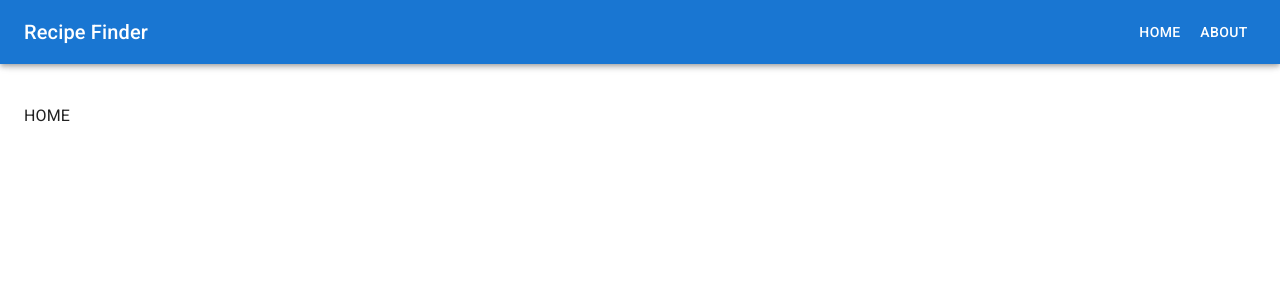
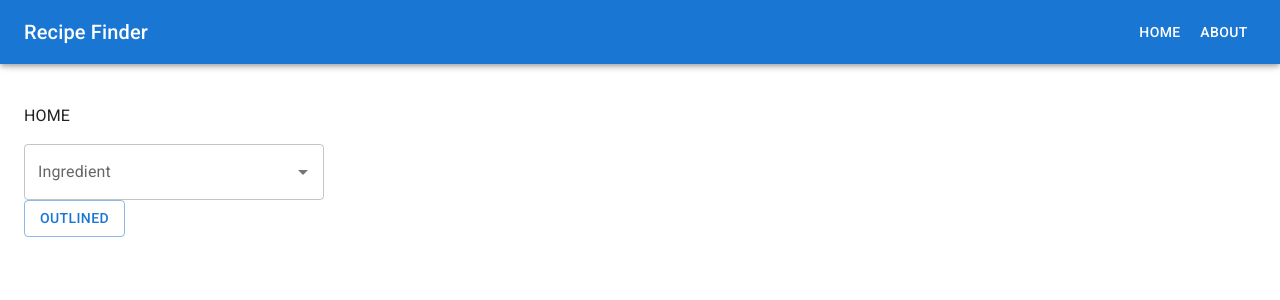
Before and after one commit to keserukristof/recipe-finder, a React (Create React App) app in the folder client/: page / in a window 1280 px wide. Shown: the top 300 px of the page. Built offline with nearby package versions, Linux system fonts and the light colour scheme.

Commit message:
client: started the implementation of the home page

```diff
--- a/client/src/components/pages/home/HomePage/home-page.component.tsx
+++ b/client/src/components/pages/home/HomePage/home-page.component.tsx
@@ -1,7 +1,28 @@
-import { FunctionComponent } from "react";
+import { FunctionComponent, useState } from "react";
+
+import { Button } from '@mui/material';
+
+import { AutocompleteSearch } from "../../../common/AutocompleteSearch/autocomplete-search.component";
 
 export const HomePage: FunctionComponent = () => {
-    return(
-        <p>HOME</p>
+
+    const [selectedValue, setSelectedValue] = useState<string | null>(null);
+
+    const handleSubmit = () => {
+        if (selectedValue) {
+          // Here you can define what should happen when the value is submitted
+          // For example, you could make a API request here
+          console.log(`Submitted value: ${selectedValue}`);
+        } else {
+          console.log('Please select a value before submitting.');
+        }
+      };
+
+    return (
+        <>
+            <p>HOME</p>
+            <AutocompleteSearch label="Ingredient" options={["Red chili flakes", "Black peppercorns", "Paprika", "Chicken Breast"]} onValueChange={setSelectedValue} />
+            <Button variant="outlined" onClick={handleSubmit}>Outlined</Button>
+        </>
     );
 }
```
Also changed, not shown: client/src/components/app-shell/Drawer/drawer.component.tsx (+1 -7 lines).
